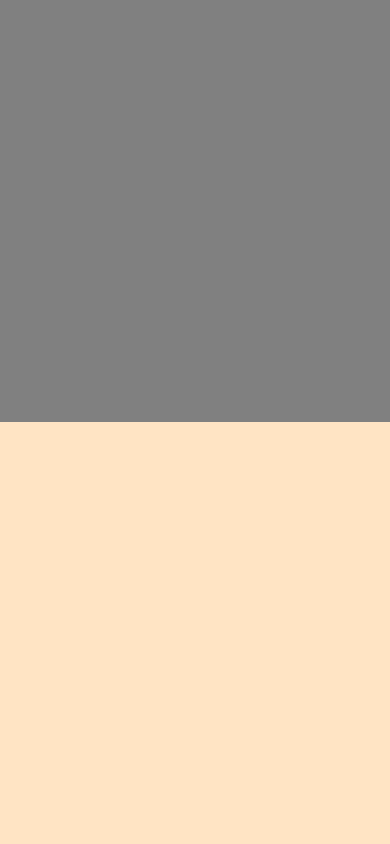
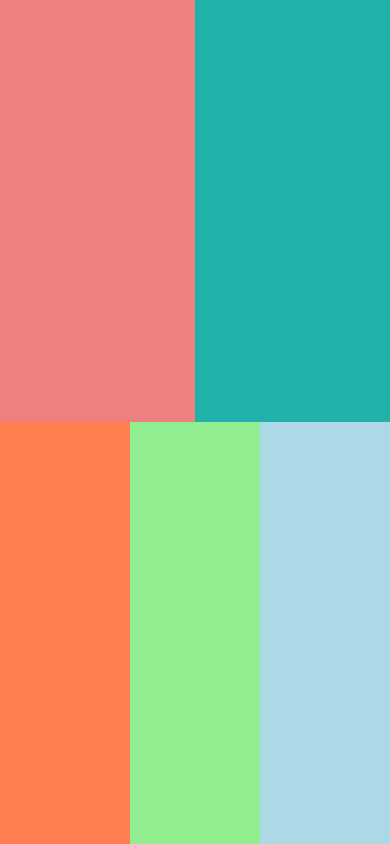
Before and after one commit to akdoganalibugra/rn-tutorial101, a React Native app in the folder HelloReactNativeApp/: screen / in a window 390 px wide. Built offline with nearby package versions, Linux system fonts and the light colour scheme.

Commit message:
flexDirection

```diff
--- a/HelloReactNativeApp/App.js
+++ b/HelloReactNativeApp/App.js
@@ -3,8 +3,15 @@ import { StyleSheet, Text, View } from "react-native";
 export default function App() {
   return (
     <View style={styles.container}>
-      <View style={styles.box1}></View>
-      <View style={styles.box2}></View>
+      <View style={styles.box1}>
+        <View style={styles.child4}></View>
+        <View style={styles.child5}></View>
+      </View>
+      <View style={styles.box2}>
+        <View style={styles.child1}></View>
+        <View style={styles.child2}></View>
+        <View style={styles.child3}></View>
+      </View>
     </View>
   );
 }
@@ -13,13 +20,36 @@ const styles = StyleSheet.create({
   container: {
     flex: 1,
     backgroundColor: "dodgerblue",
+    flexDirection: "column",
   },
   box1: {
     flex: 1,
     backgroundColor: "gray",
+    flexDirection: "row",
+  },
+  child4: {
+    flex: 1,
+    backgroundColor: "lightcoral",
+  },
+  child5: {
+    flex: 1,
+    backgroundColor: "lightseagreen",
   },
   box2: {
     flex: 1,
     backgroundColor: "bisque",
+    flexDirection: "row",
+  },
+  child1: {
+    flex: 1,
+    backgroundColor: "coral",
+  },
+  child2: {
+    flex: 1,
+    backgroundColor: "lightgreen",
+  },
+  child3: {
+    flex: 1,
+    backgroundColor: "lightblue",
   },
 });
```
